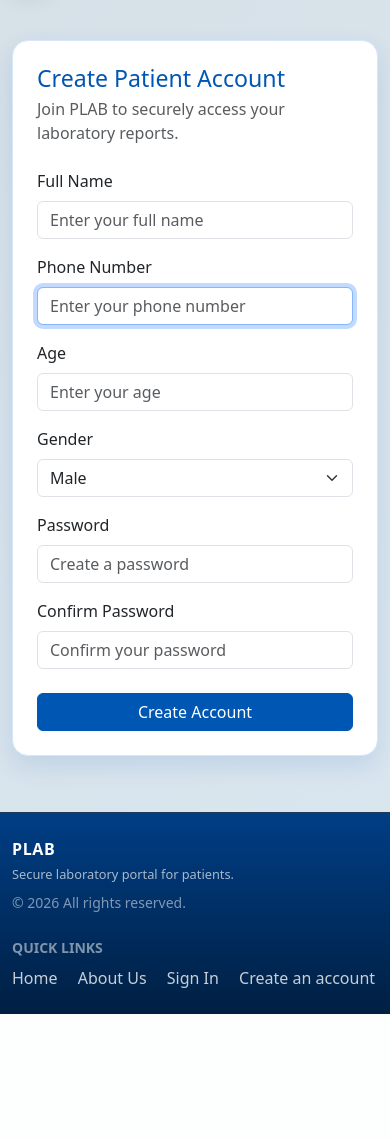
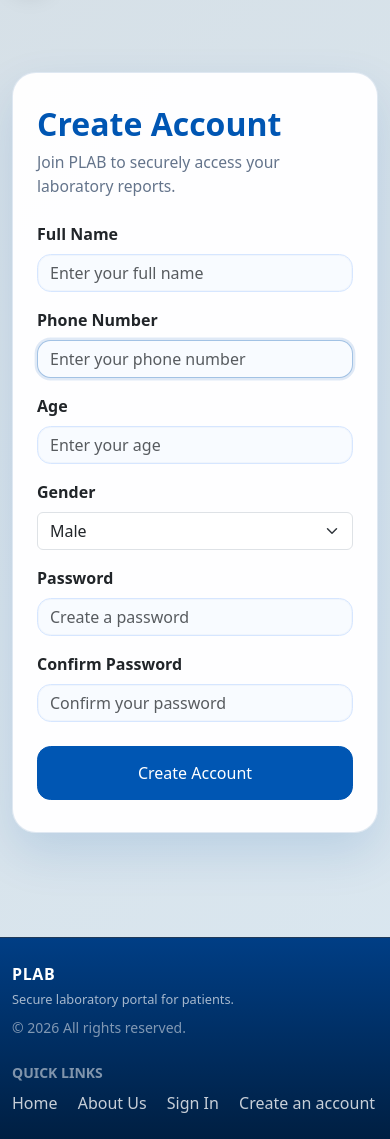
Before and after one commit to AymanCE-SE/Plab, a Django app: page /signup/ in a window 390 px wide. Shown: the part 68-1207 px from the top of the page. Before the commit the page ends 1082 px from the top, so only its background shows below. Run offline with Django 5.2, Linux system fonts and the light colour scheme; data that the repository does not hold is empty.

Commit message:
update signin/signup pages design

```diff
--- a/plab_project/lab_core/templates/lab_core/signup.html
+++ b/plab_project/lab_core/templates/lab_core/signup.html
@@ -1,15 +1,19 @@
 {% extends "lab_core/base.html" %}
-{% load i18n %}
+{% load i18n static %}
 
-{% block title %}{% trans "Patient Sign Up" %}{% endblock %}
+{% block title %}{% trans "Sign Up" %}{% endblock %}
+
+{% block extra_head %}
+    <link rel="stylesheet" href="{% static 'css/login.css' %}">
+{% endblock %}
 
 {% block content %}
-<div class="row justify-content-center mt-3">
-    <div class="col-lg-7">
+<div class="login-page">
+    <div class="col-12 col-sm-10 col-md-8 col-lg-7 col-xl-6">
         <div class="card plab-card">
-            <div class="card-body p-4 p-md-5">
-                <h3 class="text-primary mb-1">{% trans "Create Patient Account" %}</h3>
-                <p class="text-muted mb-4">{% trans "Join PLAB to securely access your laboratory reports." %}</p>
+            <div class="card-body">
+                <h3 class="text-primary mb-2">{% trans "Create Account" %}</h3>
+                <p class="lead mb-4">{% trans "Join PLAB to securely access your laboratory reports." %}</p>
 
                 <form method="post" novalidate>
                     {% csrf_token %}
--- /dev/null
+++ b/plab_project/static/css/login.css
@@ -0,0 +1,102 @@
+:root {
+    --login-card-bg: rgba(255, 255, 255, 0.96);
+    --login-card-border: rgba(3, 72, 146, 0.12);
+    --login-shadow: 0 20px 48px rgba(0, 88, 171, 0.14);
+}
+
+.login-page {
+    min-height: calc(100vh - 9.5rem);
+    display: flex;
+    align-items: center;
+    justify-content: center;
+    padding: 3rem 0;
+}
+
+.login-page .plab-card {
+    background: var(--login-card-bg);
+    border: 1px solid var(--login-card-border);
+    border-radius: 1.5rem;
+    box-shadow: var(--login-shadow);
+}
+
+.login-page .card-body {
+    padding: 3rem 2.5rem;
+}
+
+.login-page h3 {
+    font-size: 2rem;
+    font-weight: 700;
+}
+
+.login-page p.lead {
+    font-size: 0.98rem;
+    color: #64748b;
+}
+
+.login-page .form-label {
+    font-weight: 600;
+}
+
+.login-page .form-control {
+    border-radius: 0.85rem;
+    border-color: #d6e6ff;
+    background: #f8fbff;
+    box-shadow: inset 0 0 0 1px rgba(48, 108, 180, 0.04);
+}
+
+.login-page .form-control:focus {
+    border-color: rgba(0, 86, 179, 0.35);
+    box-shadow: 0 0 0 0.15rem rgba(0, 86, 179, 0.12);
+}
+
+.login-page .btn-primary {
+    border-radius: 0.85rem;
+    padding: 0.85rem 1rem;
+}
+
+.login-page .login-actions {
+    display: flex;
+    flex-wrap: wrap;
+    align-items: center;
+    justify-content: space-between;
+    gap: 0.75rem;
+    margin: 1rem 0 0.75rem;
+}
+
+.login-page .btn-forgot-password {
+    color: var(--plab-primary);
+    font-weight: 600;
+    text-decoration: none;
+}
+
+.login-page .btn-forgot-password:hover,
+.login-page .btn-forgot-password:focus {
+    text-decoration: underline;
+}
+
+.login-page .login-footer {
+    text-align: center;
+    margin-top: 1.25rem;
+    color: #6c757d;
+}
+
+.login-page .login-footer a {
+    color: var(--plab-primary);
+    font-weight: 600;
+}
+
+.login-page .login-footer a:hover,
+.login-page .login-footer a:focus {
+    text-decoration: none;
+}
+
+@media (max-width: 576px) {
+    .login-page .card-body {
+        padding: 2rem 1.5rem;
+    }
+
+    .login-page .login-actions {
+        flex-direction: column;
+        align-items: stretch;
+    }
+}
```
Also changed, not shown: plab_project/lab_core/templates/lab_core/home.html (+4 -4 lines), plab_project/lab_core/templates/lab_core/login.html (+19 -12 lines), plab_project/lab_core/templates/lab_core/post_detail.html (+4 -4 lines), plab_project/locale/ar/LC_MESSAGES/django.po, 1 other file.
